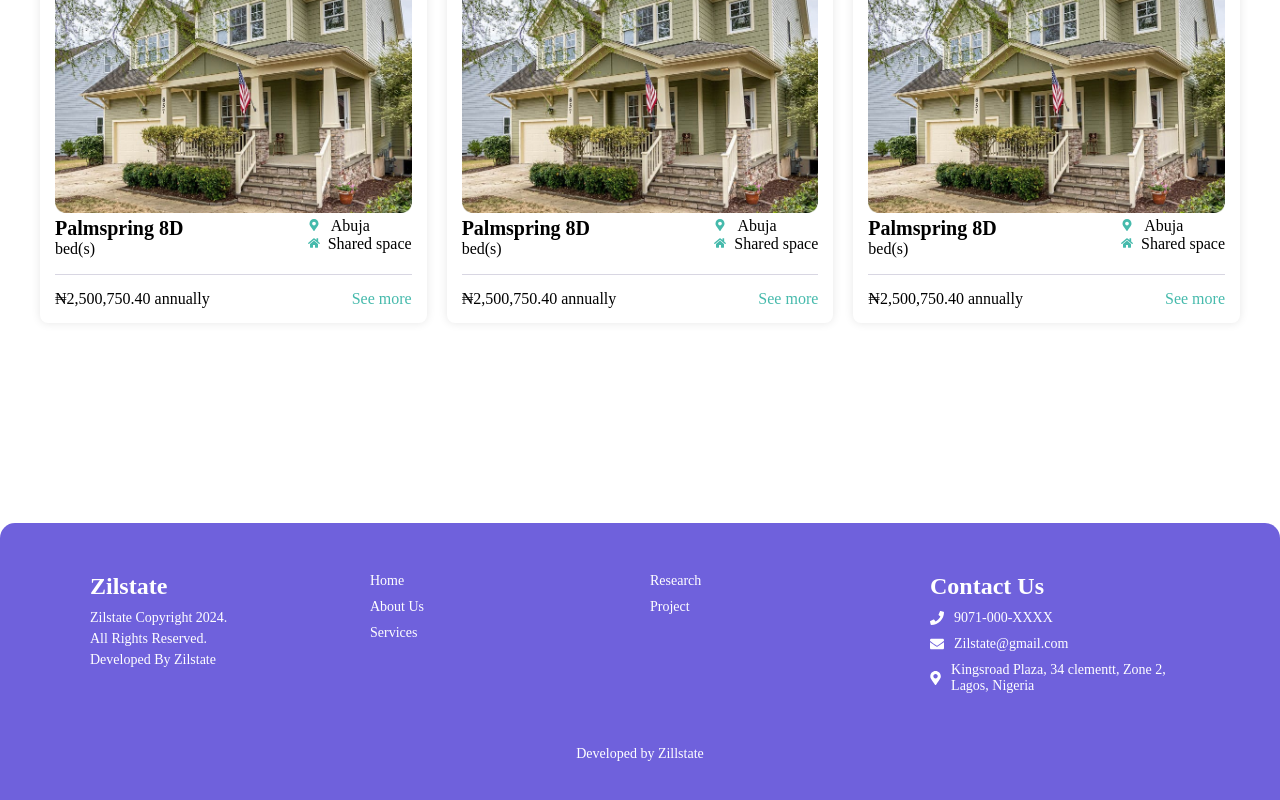
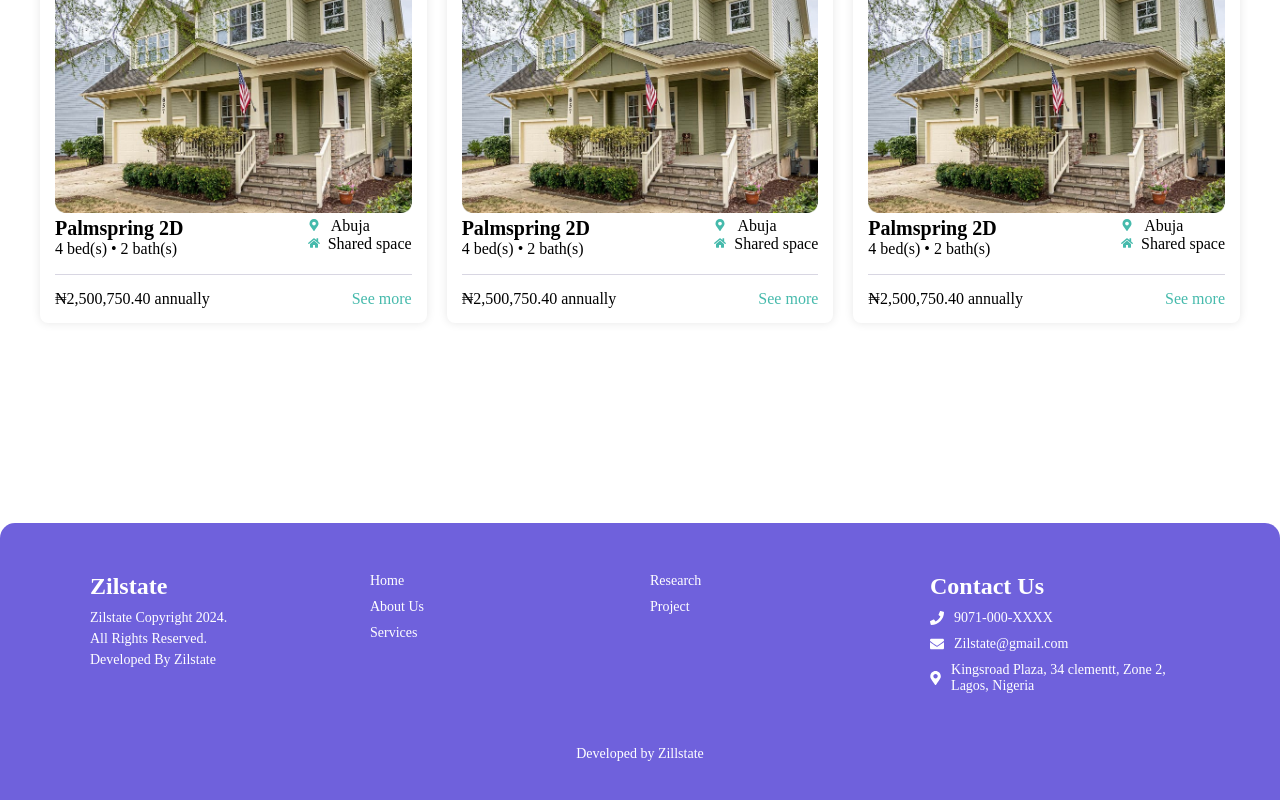
Before and after one commit to Zillstate/Zillstate_solana_hackathon, a React (Create React App) app: page /see-more in a window 1280 px wide. Shown: the part 1444-2244 px from the top of the page. Built offline with nearby package versions, Linux system fonts and the light colour scheme.

Commit message:
content udpate

```diff
--- a/src/Component/SeeMore/Seemore.js
+++ b/src/Component/SeeMore/Seemore.js
@@ -171,8 +171,8 @@ const SeeMore = () => {
             />
             <div className="name_property">
               <div className="name_pricing">
-                  <h3>Palmspring 8D</h3>
-                  <p> bed(s)</p>
+                  <h3>Palmspring 2D</h3>
+                  <p> 4 bed(s) &bull; 2 bath(s)</p>
               </div>
               <div className="name_locatiom">
                 <p><FaMapMarkerAlt style={{ color: '#46BAAC', fontSize: '12px', marginRight: '8px' }}/> Abuja</p>
```
